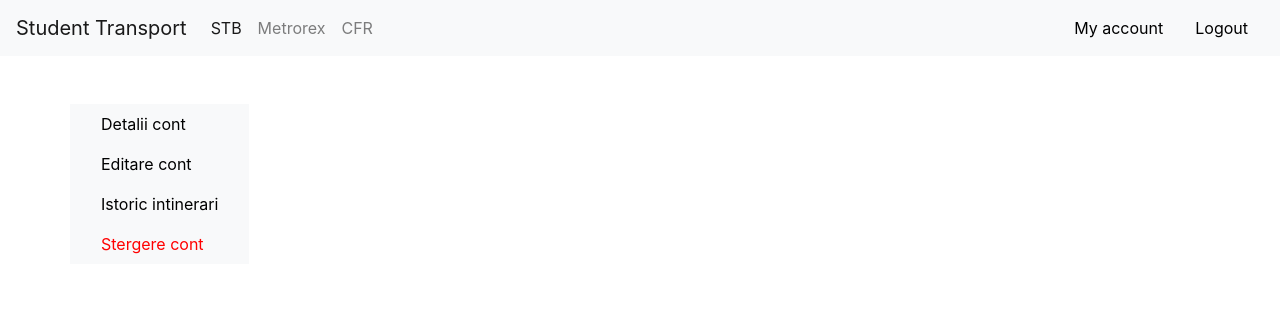
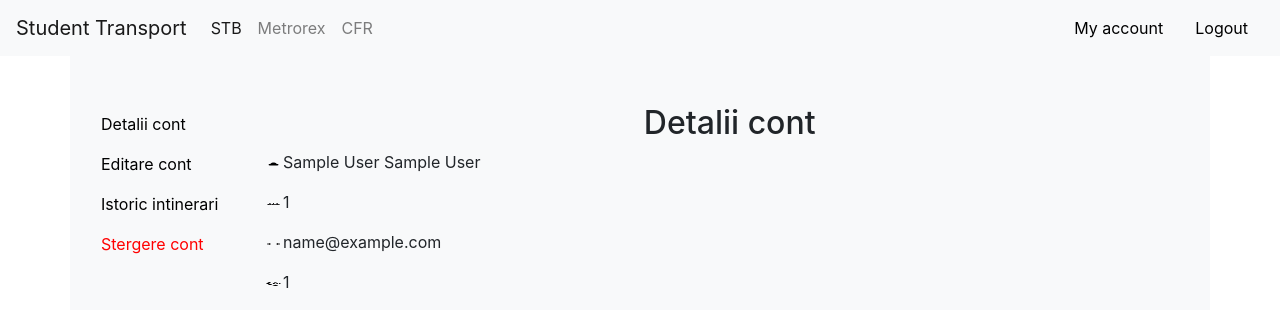
Before and after one commit to clementlarisa/TransitApp, a PHP site: page /my_account.php in a window 1280 px wide. Shown: the top 327 px of the page. Run offline with PHP 8.4, Linux system fonts and the light colour scheme; the visitor is signed in with stand-in values (Sample User, id 1).

Commit message:
Stefan Commit

```diff
--- a/my_account.php
+++ b/my_account.php
@@ -10,12 +10,18 @@ if($_SESSION['logged_in']){
         <body>
         <script src = "JS/menuAfterLogin.js"></script>
         <div class="container">
-            <div class="row mt-5">
-                <div class="col-md-auto bg-light">
+            <div class="row  bg-light">
+                <div class="col-md-auto mt-5">
                     <script src ="JS/myAccountVertMenu.js"></script>
                 </div>
-                <div class="col-sm">
-
+                <div class="col-sm mt-5">
+                    <center><h2 class="mx-auto">
+                        Detalii cont
+                    </h2></center>
+                    <div style = "display: inline"><p><img src="Imagini/person.png" style = "height: 2%; width: 2%"><?php echo $_SESSION['last_name'] . ' ' . $_SESSION['first_name'] ?></p></div>
+                    <div style = "display: inline"><p><img src="Imagini/birthday.png" style = "height: 2%; width: 2%"><?php echo $_SESSION['birthdate'] ?></p></div>
+                    <div style = "display: inline"><p><img src="Imagini/email.png" style = "height: 2%; width: 2%"><?php echo $_SESSION['email'] ?></p></div>
+                    <div style = "display: inline"><p><img src="Imagini/telephone.png" style = "height: 2%; width: 2%"><?php echo $_SESSION['telephone'] ?></p></div>
                 </div>
             </div>
         </div>
--- a/server.php
+++ b/server.php
@@ -152,7 +152,7 @@ if(!isset($_SESSION))
 		if (count($errors) == 0) {
 
 			//$password = md5($password);
-			$query = "SELECT first_name FROM user WHERE username='$username' AND password='$password'";
+			$query = "SELECT username, first_name , last_name ,birthdate, telephone, email , cnp  FROM user WHERE username='$username' AND password='$password'";
 			print $query;
 			$results = mysqli_query($db, $query);
 			$nn = mysqli_fetch_assoc($results);
@@ -160,6 +160,11 @@ if(!isset($_SESSION))
 			if (mysqli_num_rows($results) == 1) {
 				$_SESSION['username'] = $username;
 				$_SESSION['first_name'] = $nn['first_name'];
+				$_SESSION['last_name'] = $nn['last_name'];
+				$_SESSION['birthdate'] = $nn['birthdate'];
+				$_SESSION['telephone'] = $nn ['telephone'];
+				$_SESSION['email'] = $nn['email'];
+				$_SESSION['cnp'] = $nn['cnp'];
                 $_SESSION['logged_in'] = "1";
 				$_SESSION['success'] = "You are now logged in";
 
```
Also changed, not shown: Imagini/birthday.png (added), Imagini/email.png (added), Imagini/person.png (added), Imagini/telephone.png (added).
